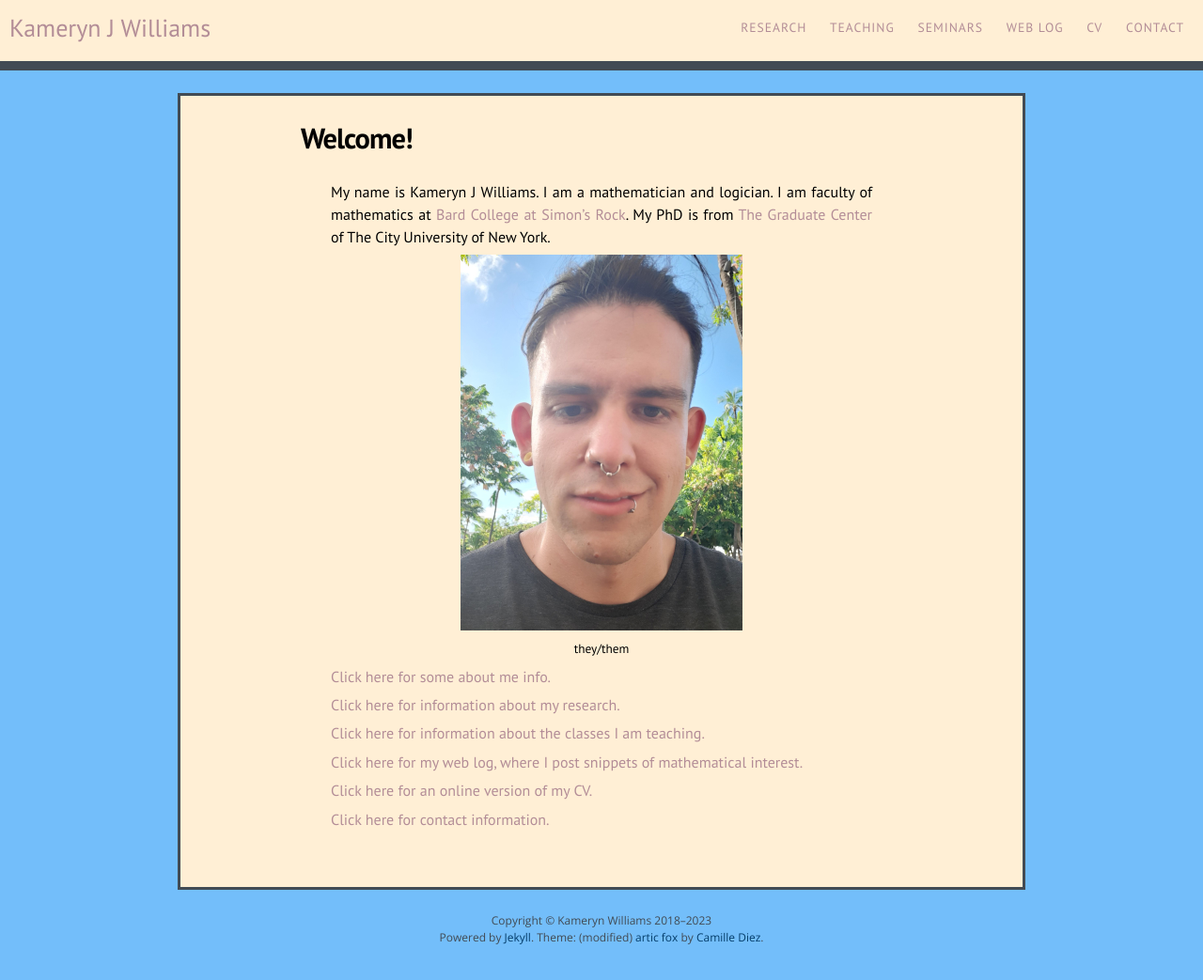
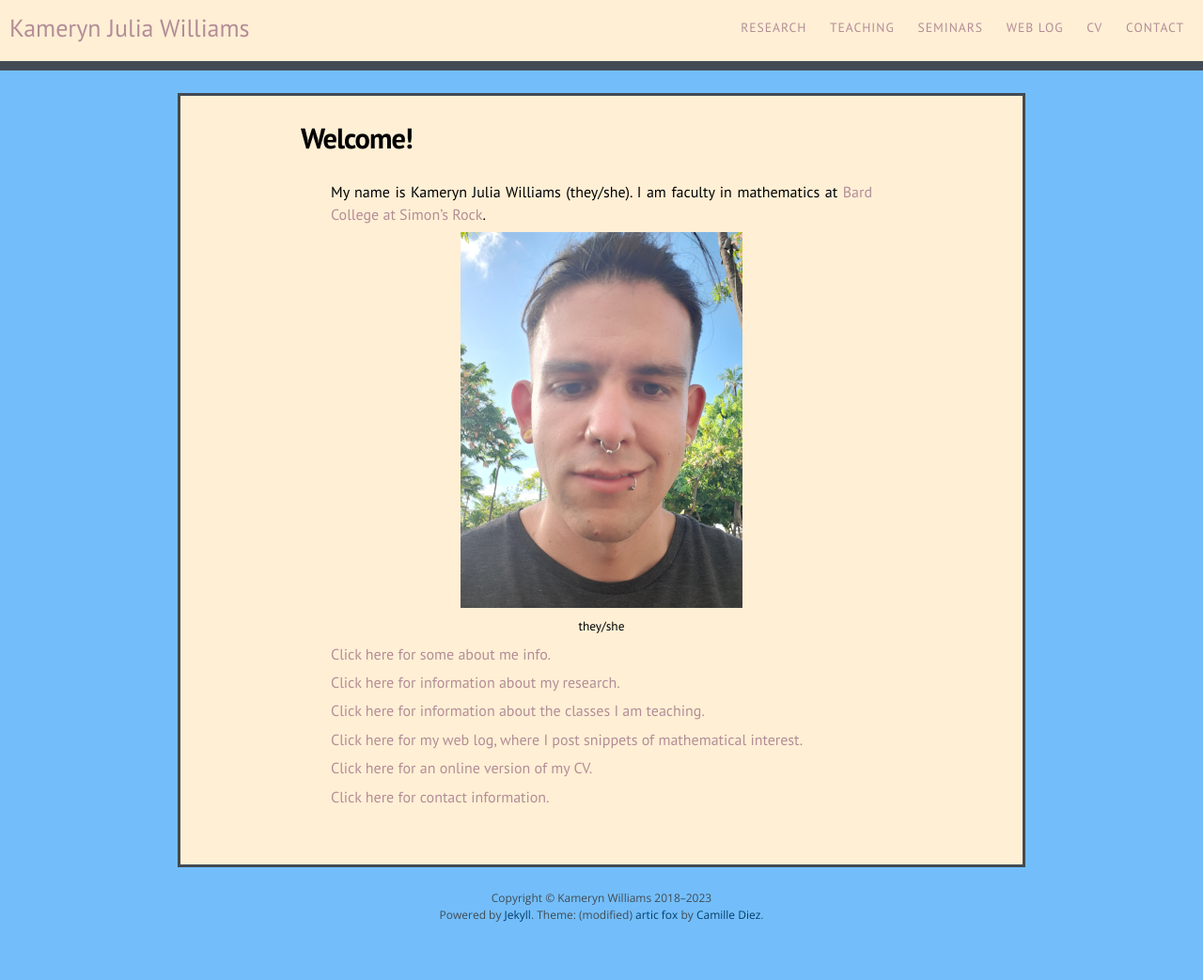
Before and after one commit to kamerynjw/kamerynjw.github.io, a Jekyll site: the page built from index.md, in a window 1280 px wide. Shown: the whole page at 94% size. Built offline with Jekyll 4.4.1, drawn with Linux system fonts in a browser that asks for light colours; nearby versions of some CDN libraries; after the commit the page ends 1019 px from its top, so only the background shows below that.

Commit message:
name change on website, plus new blog post. still need to update my pic :/

```diff
--- a/_config.yml
+++ b/_config.yml
@@ -1,6 +1,6 @@
 # Site settings
-title: Kameryn J Williams
-email: kwilliams@simons-rock.edu # change this?
+title: Kameryn Julia Williams
+email: kwilliams@simons-rock.edu #
 description: > # this means to ignore newlines until "baseurl:"
 
 baseurl: ""
--- a/index.md
+++ b/index.md
@@ -3,12 +3,12 @@ layout: page
 title: Welcome!
 ---
 
-My name is Kameryn J Williams. I am a mathematician and logician. I am faculty of mathematics at [Bard College at Simon's Rock](https://simons-rock.edu/academics/program-overview/mathematics/index.php). My PhD is from [The Graduate Center](https://www.gc.cuny.edu/Page-Elements/Academics-Research-Centers-Initiatives/Doctoral-Programs/Mathematics) of The City University of New York.
+My name is Kameryn Julia Williams (they/she). I am faculty in mathematics at [Bard College at Simon's Rock](https://simons-rock.edu/academics/program-overview/mathematics/index.php).
 
 <center>
-<img src="/pics/kameryn.jpg" width="300" height="400" alt="A picture of me.">
+<img src="/pics/kameryn.jpg" width="300" height="400" alt="An outdated picture of me.">
 
-<p><small>they/them</small></p>
+<p><small>they/she</small></p>
 </center>
 
 [Click here for some about me info.]({{ site.baseurl }}/about-me/)
```
Also changed, not shown: _posts/2024-05-29-accessible-latex.md (added, +77 -0 lines), about.md (+5 -5 lines), 1 other file.
